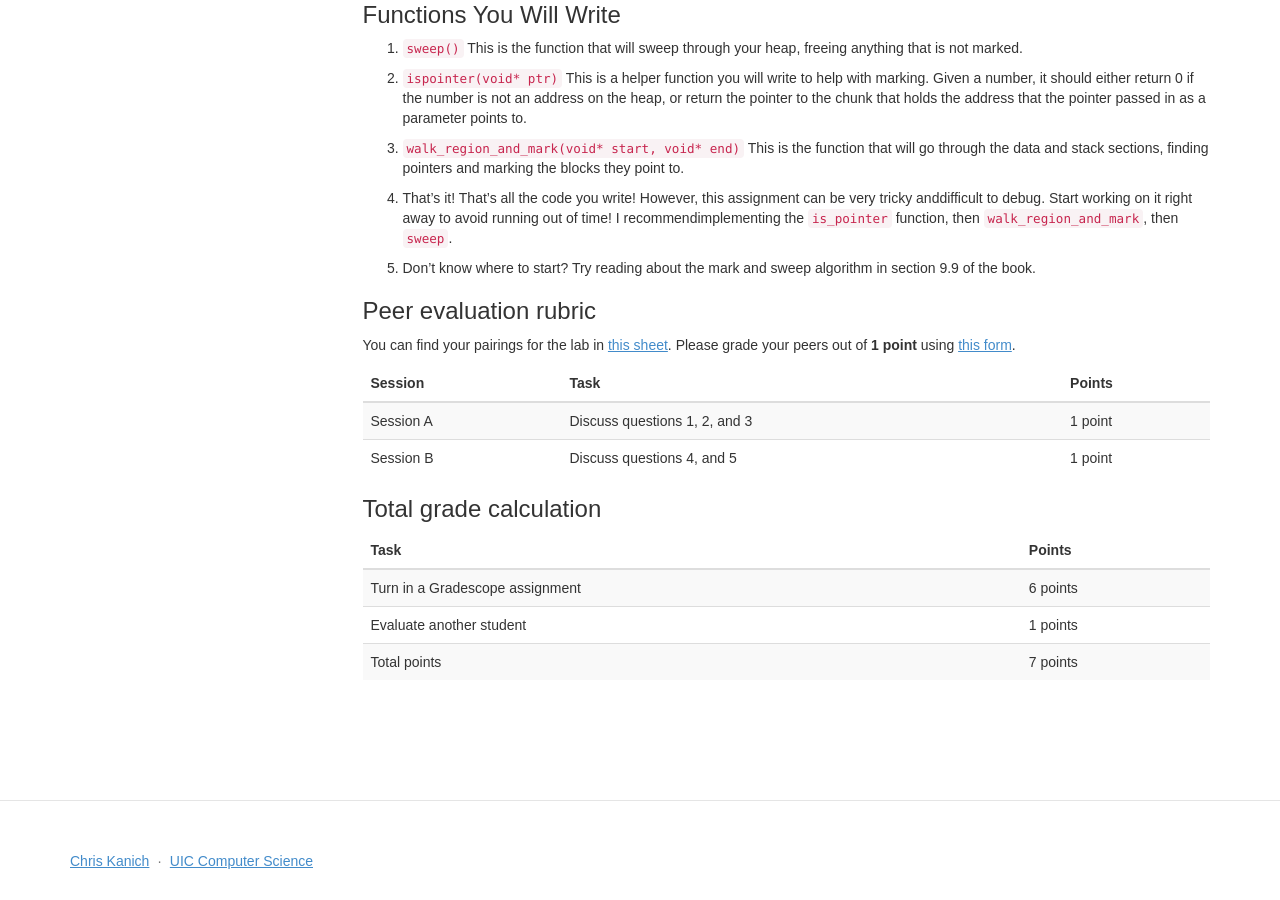
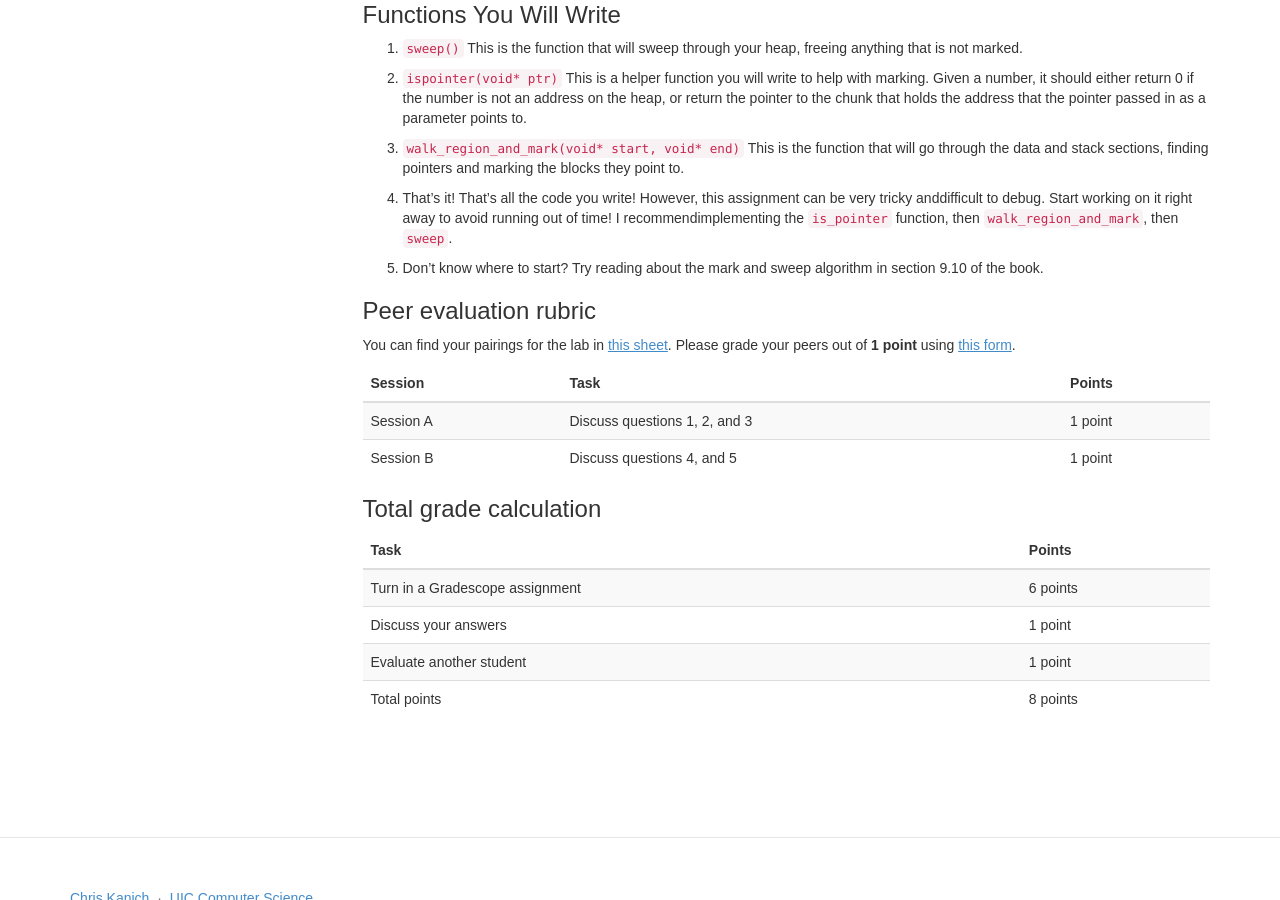
Before and after one commit to csatuic/cs361-website-old, a Jekyll site: the page built from _labs/lab8.md, in a window 1280 px wide and 900 px high, scrolled down 2887 px. Built offline with Jekyll 4.4.1, drawn with Linux system fonts in a browser that asks for light colours; some web fonts are replaced.

Commit message:
minor changes

```diff
--- a/_labs/lab8.md
+++ b/_labs/lab8.md
@@ -171,7 +171,7 @@ pairings: https://docs.google.com/spreadsheets/d/1kb4X8vTp8mZe9--08sxvC6CEhYk6JZ
 
 4.  That’s it!  That’s all the code you write!  However, this assignment can be very tricky anddifficult to debug.  Start working on it right away to avoid running out of time!  I recommendimplementing the `is_pointer` function, then `walk_region_and_mark`, then `sweep`.
 
-5.  Don’t know where to start?  Try reading about the mark and sweep algorithm in section 9.9 of the book.
+5.  Don’t know where to start?  Try reading about the mark and sweep algorithm in section 9.10 of the book.
 
 
 # Peer evaluation rubric
@@ -190,6 +190,7 @@ You can find your pairings for the lab in [this sheet]({{page.pairings}}). Pleas
 | Task | Points |
 |---|---|
 | Turn in a Gradescope assignment | 6 points |
-| Evaluate another student | 1 points |
-| Total points | 7 points |
+| Discuss your answers | 1 point |
+| Evaluate another student | 1 point |
+| Total points | 8 points |
 {: class="table table-striped"}
```
